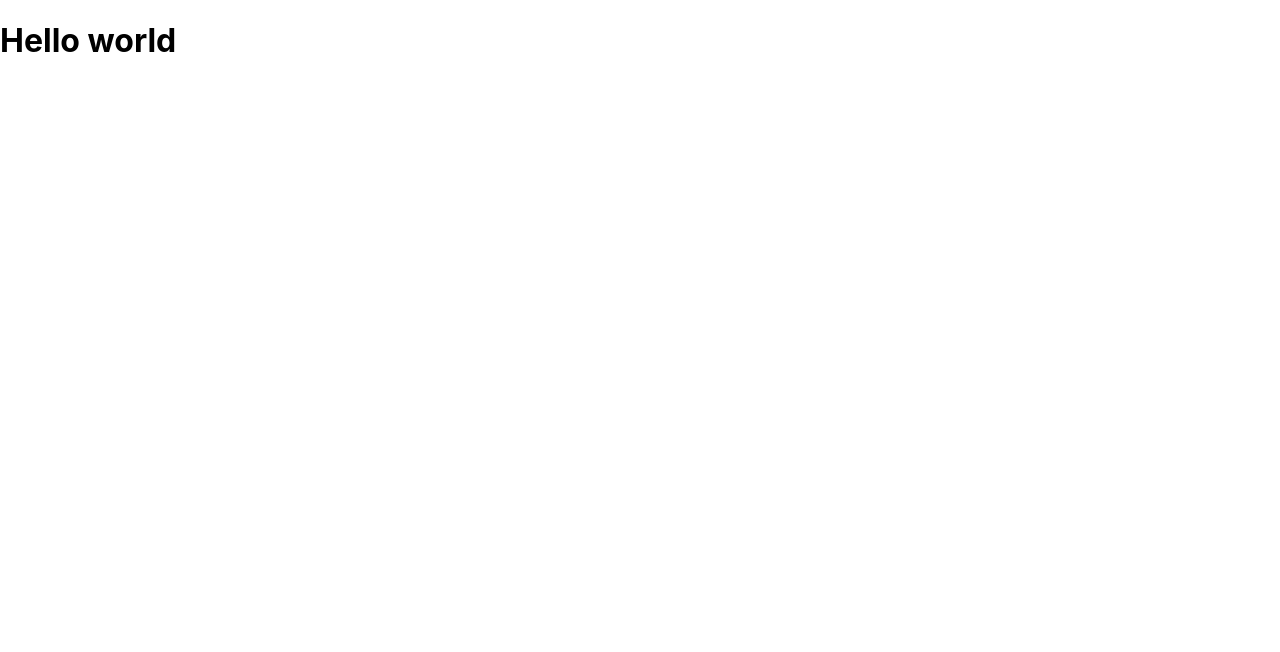
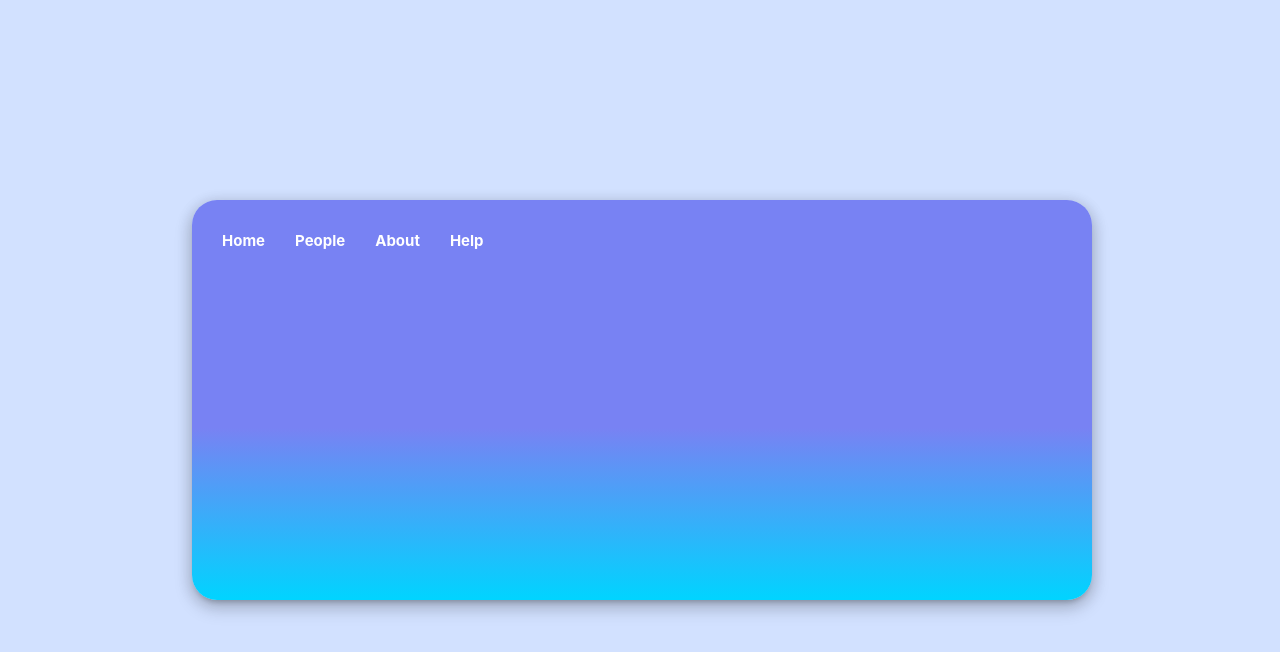
Before and after one commit to cesarau04/proyecto-lab-web, a React (Create React App) app: page / in a window 1280 px wide. Shown: the top 652 px of the page. Built offline with nearby package versions, Linux system fonts and the light colour scheme.

Commit message:
Roboto Font Package

```diff
--- a/package.json
+++ b/package.json
@@ -10,7 +10,8 @@
     "materialize-css": "^1.0.0-rc.2",
     "react": "^16.13.1",
     "react-dom": "^16.13.1",
-    "react-scripts": "3.4.1"
+    "react-scripts": "3.4.1",
+    "typeface-roboto": "0.0.75"
   },
   "scripts": {
     "start": "react-scripts start",
--- a/src/App.jsx
+++ /dev/null
@@ -1,11 +0,0 @@
-import React from 'react';
-
-function App() {
-  return (
-    <div className="App">
-      <h1>Hello world</h1>
-    </div>
-  );
-}
-
-export default App;
--- /dev/null
+++ b/src/components/HomePage.jsx
@@ -0,0 +1,25 @@
+//Import the React and ReactDOM libraries
+import React from 'react';
+import ReactDOM from 'react-dom';
+import 'materialize-css/dist/css/materialize.min.css';
+import './StayNear.css';
+
+// Create a react component
+const HomePage = function(){
+    return <div className="container">
+        <div className="z-depth-3 waves-effect waves-light center-sign">
+        <div>
+          <div>
+              <ul>
+                <li>Home</li>
+                <li>People</li>
+                <li>About</li>
+                <li>Help</li>
+              </ul></div>
+            </div>
+        </div>
+    </div>;
+};
+
+// Take the react component and show it on the screen
+export default HomePage;
--- a/src/index.css
+++ b/src/index.css
@@ -3,6 +3,7 @@ body {
     font-family: -apple-system, BlinkMacSystemFont, 'Segoe UI', 'Roboto', 'Oxygen', 'Ubuntu', 'Cantarell', 'Fira Sans', 'Droid Sans', 'Helvetica Neue', sans-serif;
     -webkit-font-smoothing: antialiased;
     -moz-osx-font-smoothing: grayscale;
+    background-color: #d2e1ff;
 }
 
 code {
--- a/src/index.jsx
+++ b/src/index.jsx
@@ -1,11 +1,12 @@
 import React from 'react';
 import ReactDOM from 'react-dom';
 import './index.css';
-import App from './App';
+import HomePage from './components/HomePage';
+import 'typeface-roboto'
 
 ReactDOM.render(
   <React.StrictMode>
-    <App />
+    <HomePage />
   </React.StrictMode>,
   document.getElementById('root')
 );
```
Also changed, not shown: 1 other file (tests, documents, lock files or other folders).
